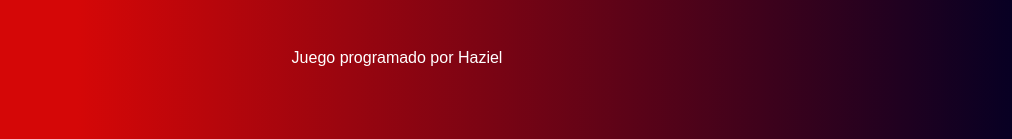
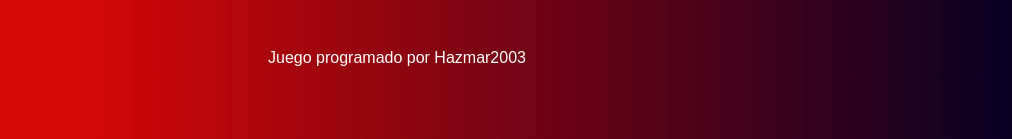
Before and after one commit to hazmar2003/memoryGame, a plain HTML site: page index.html in a window 1280 px wide. Shown: the part 591-730 px from the top of the page, without its empty margins (243-1255 px from the left). Drawn offline with Linux system fonts and the light colour scheme.

Commit message:
dev: footter changed

```diff
--- a/index.html
+++ b/index.html
@@ -48,7 +48,7 @@
       </section>
     </main>
 
-<footer>Juego programado por Haziel</footer>
+<footer>Juego programado por Hazmar2003</footer>
 
 <script src="main.js"></script>
 
```
